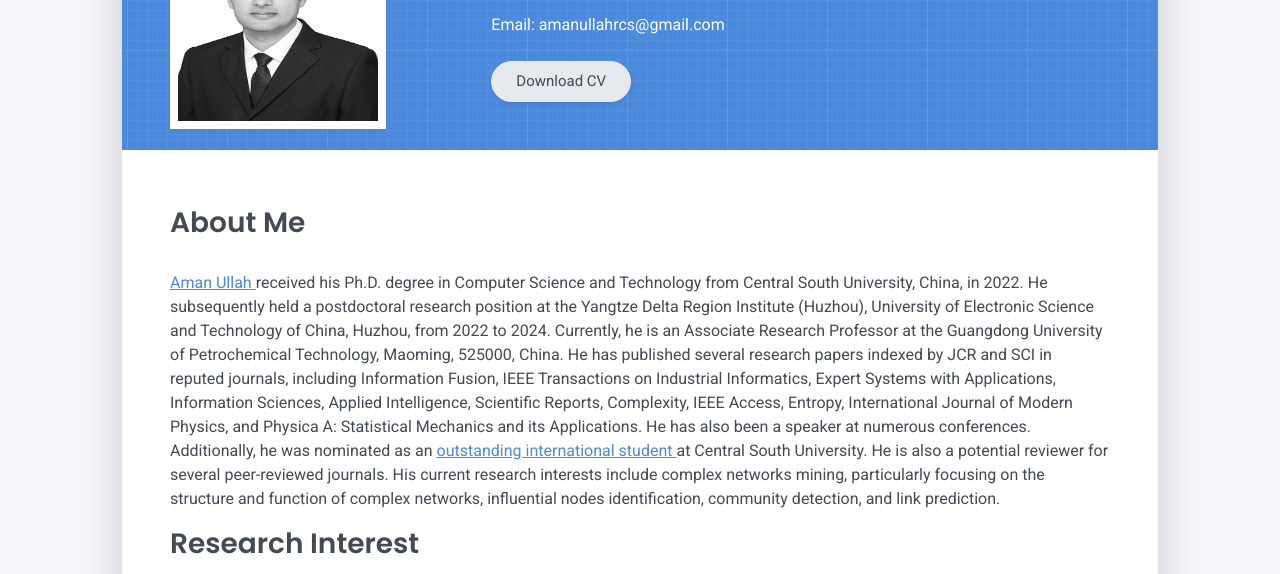
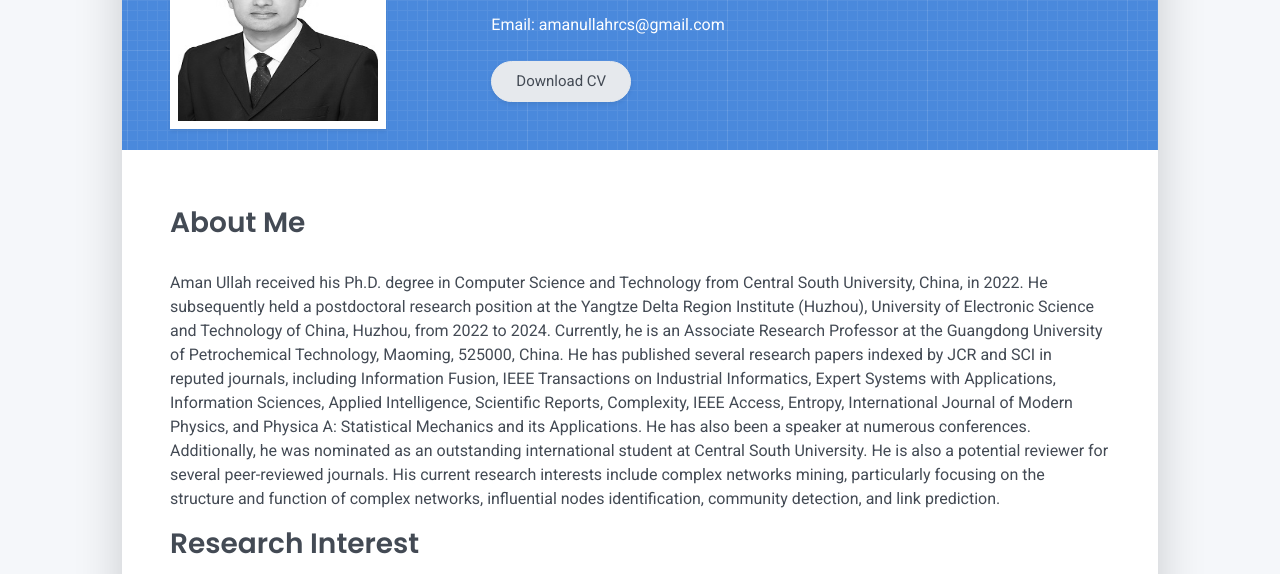
Before and after one commit to attaphd123/cv, a plain HTML site: page index.html in a window 1280 px wide. Shown: the part 219-793 px from the top of the page. Drawn offline with Linux system fonts and the light colour scheme.

Commit message:
Update index.html
OI

```diff
--- a/index.html
+++ b/index.html
@@ -53,9 +53,9 @@
     <div class="row">
       <div class="col-md-12">
         <h2 class="h3 mb-3">About Me</h2>
-	      <p><a href="https://mp.weixin.qq.com/s/LhOsdTPD3ezPClH1fO_1Og"> Aman Ullah </a> received his Ph.D. degree in Computer Science and Technology from Central South University, China, in 2022. He subsequently held a postdoctoral research position at the Yangtze Delta Region Institute (Huzhou), University of Electronic Science and Technology of China, Huzhou, from 2022 to 2024. Currently, he is an Associate Research Professor at the Guangdong University of Petrochemical Technology, Maoming, 525000, China.
+	      <p>Aman Ullah  received his Ph.D. degree in Computer Science and Technology from Central South University, China, in 2022. He subsequently held a postdoctoral research position at the Yangtze Delta Region Institute (Huzhou), University of Electronic Science and Technology of China, Huzhou, from 2022 to 2024. Currently, he is an Associate Research Professor at the Guangdong University of Petrochemical Technology, Maoming, 525000, China.
 
-He has published several research papers indexed by JCR and SCI in reputed journals, including Information Fusion, IEEE Transactions on Industrial Informatics, Expert Systems with Applications, Information Sciences, Applied Intelligence, Scientific Reports, Complexity, IEEE Access, Entropy, International Journal of Modern Physics, and Physica A: Statistical Mechanics and its Applications. He has also been a speaker at numerous conferences. Additionally, he was nominated as an <a href="https://github.com/Amanullahkhanyou/Amanullahkhanyou.github.io/raw/main/images/Certi.pdf"> outstanding international student </a> at Central South  University.
+He has published several research papers indexed by JCR and SCI in reputed journals, including Information Fusion, IEEE Transactions on Industrial Informatics, Expert Systems with Applications, Information Sciences, Applied Intelligence, Scientific Reports, Complexity, IEEE Access, Entropy, International Journal of Modern Physics, and Physica A: Statistical Mechanics and its Applications. He has also been a speaker at numerous conferences. Additionally, he was nominated as an outstanding international student at Central South  University.
 
 He is also a potential reviewer for several peer-reviewed journals. His current research interests include complex networks mining, particularly focusing on the structure and function of complex networks, influential nodes identification, community detection, and link prediction.
 	  </div>
```
